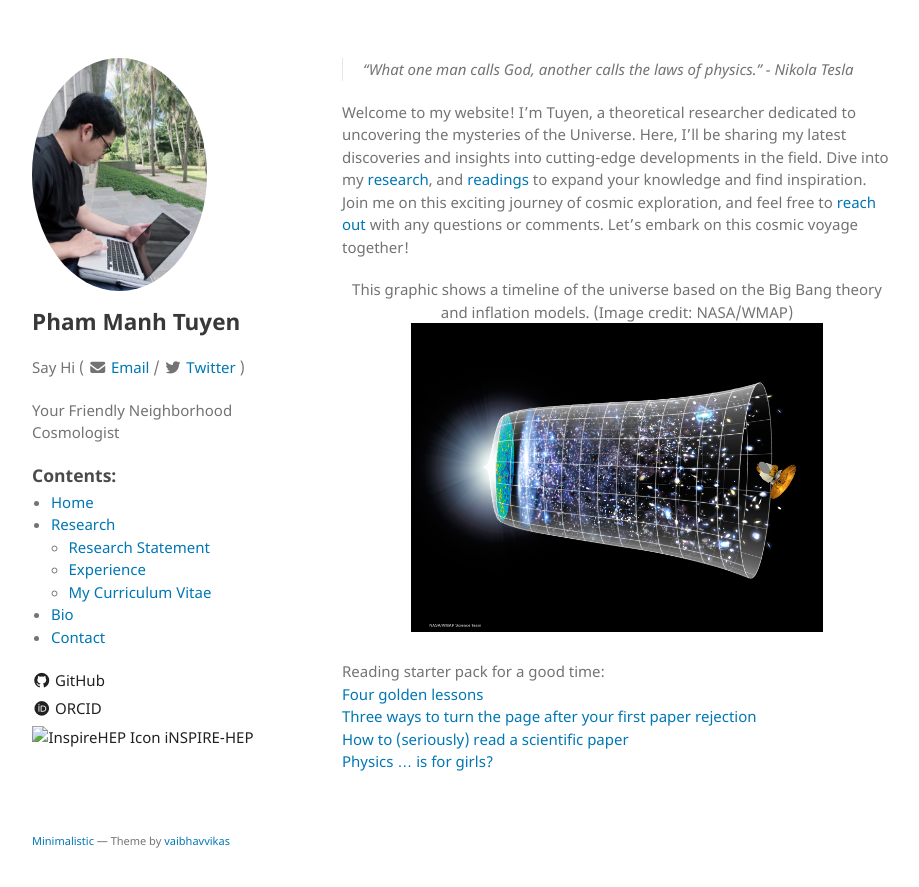
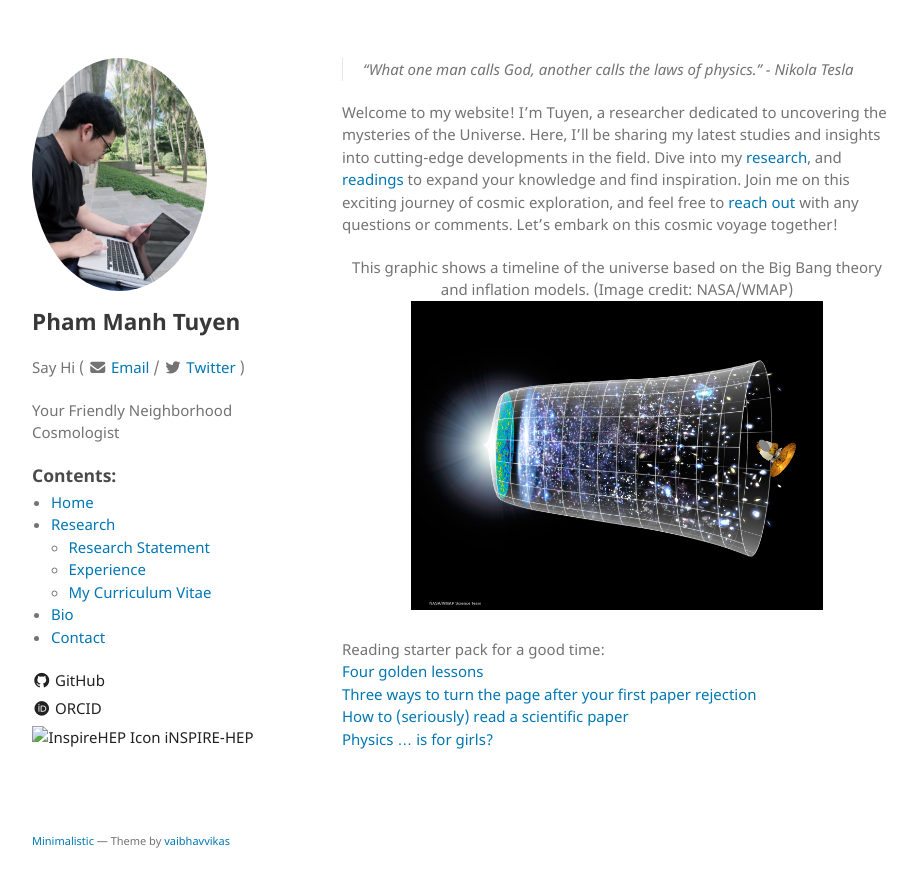
Before and after one commit to tuyenmpham/tuyenmpham.github.io, a Jekyll site: the page built from index.md, in a window 1280 px wide. Shown: the top 887 px of the page, without its empty margins (178-1097 px from the left). Built offline with Jekyll 4.4.1, drawn with Linux system fonts in a browser that asks for light colours.

Commit message:
Update index.md

```diff
--- a/index.md
+++ b/index.md
@@ -4,7 +4,7 @@ layout: default
 
 > "What one man calls God, another calls the laws of physics." - Nikola Tesla
 
-Welcome to my website! I'm Tuyen, a theoretical researcher dedicated to uncovering the mysteries of the Universe. Here, I'll be sharing my latest discoveries and insights into cutting-edge developments in the field. Dive into my [research](./research), and [readings](https://twitter.com/TuyenPh57861691) to expand your knowledge and find inspiration. Join me on this exciting journey of cosmic exploration, and feel free to [reach out](mailto:tuyenmpham92@gmail.com) with any questions or comments. Let's embark on this cosmic voyage together!
+Welcome to my website! I'm Tuyen, a researcher dedicated to uncovering the mysteries of the Universe. Here, I'll be sharing my latest studies and insights into cutting-edge developments in the field. Dive into my [research](./research), and [readings](https://twitter.com/TuyenPh57861691) to expand your knowledge and find inspiration. Join me on this exciting journey of cosmic exploration, and feel free to [reach out](mailto:tuyenmpham92@gmail.com) with any questions or comments. Let's embark on this cosmic voyage together!
 
 <center>This graphic shows a timeline of the universe based on the Big Bang theory and inflation models. (Image credit: NASA/WMAP)</center>
 <center><img src="./assets/img/Timeline of the Universe.png"  width="75%"></center>
```
